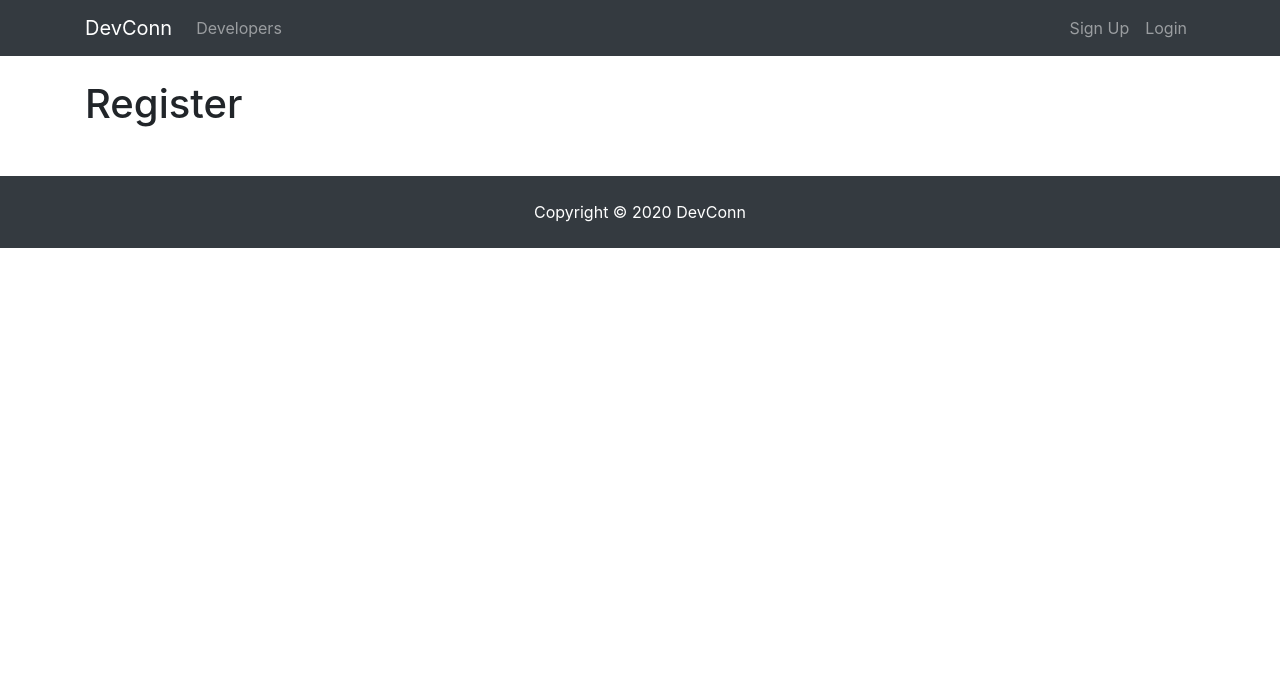
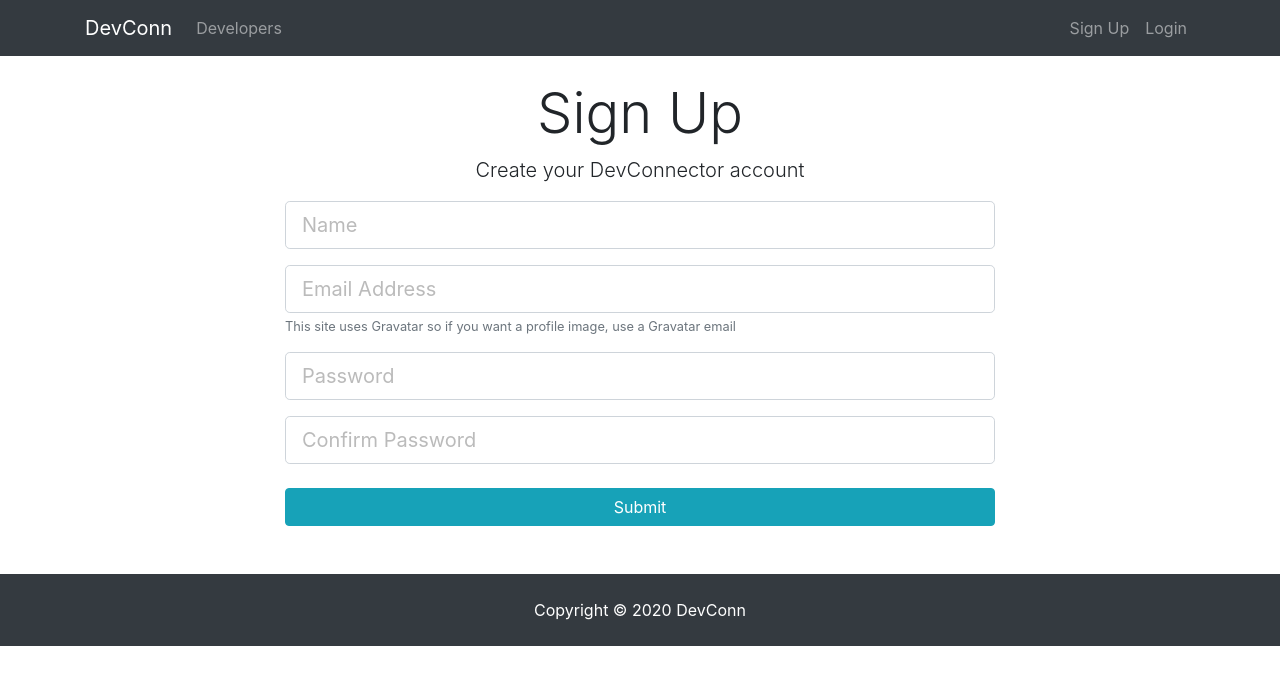
Before and after one commit to manishjchoudhary/devconn, a React (Create React App) app in the folder client/: page /register in a window 1280 px wide. Shown: the top 684 px of the page. Built offline with nearby package versions, Linux system fonts and the light colour scheme.

Commit message:
form validation

```diff
--- a/client/package.json
+++ b/client/package.json
@@ -6,6 +6,8 @@
     "@testing-library/jest-dom": "^5.11.0",
     "@testing-library/react": "^10.4.3",
     "@testing-library/user-event": "^12.0.11",
+    "axios": "^0.19.2",
+    "classnames": "^2.2.6",
     "react": "^16.13.1",
     "react-dom": "^16.13.1",
     "react-router-dom": "^5.2.0",
--- a/client/src/components/auth/Login.js
+++ b/client/src/components/auth/Login.js
@@ -1,10 +1,69 @@
 import React, { Component } from 'react';
 
 class Login extends Component {
+	constructor() {
+		super();
+		this.state = {
+			email: '',
+			password: '',
+			errors: {}
+		};
+
+		this.onChange = this.onChange.bind(this);
+		this.onSubmit = this.onSubmit.bind(this);
+	}
+
+	onChange(e) {
+		this.setState({ [e.target.name]: e.target.value });
+	}
+
+	onSubmit(event) {
+		event.preventDefault();
+
+		const user = {
+			email: this.state.email,
+			password: this.state.password
+		};
+
+		console.log(user);
+	}
+
 	render() {
 		return (
-			<div>
-				<h1>Login</h1>
+			<div className="login">
+				<div className="container">
+					<div className="row">
+						<div className="col-md-8 m-auto">
+							<h1 className="display-4 text-center">Log In</h1>
+							<p className="lead text-center">
+								Sign in to your DevConnector account
+							</p>
+							<form onSubmit={this.onSubmit}>
+								<div className="form-group">
+									<input
+										type="email"
+										className="form-control form-control-lg"
+										placeholder="Email Address"
+										name="email"
+										value={this.state.email}
+										onChange={this.onChange}
+									/>
+								</div>
+								<div className="form-group">
+									<input
+										type="password"
+										className="form-control form-control-lg"
+										placeholder="Password"
+										name="password"
+										value={this.state.password}
+										onChange={this.onChange}
+									/>
+								</div>
+								<input type="submit" value="Submit" className="btn btn-info btn-block mt-4" />
+							</form>
+						</div>
+					</div>
+				</div>
 			</div>
 		);
 	}
--- a/client/src/components/auth/Register.js
+++ b/client/src/components/auth/Register.js
@@ -1,10 +1,123 @@
 import React, { Component } from 'react';
+import axios from 'axios';
+import classnames from 'classnames';
 
 class Register extends Component {
+	constructor() {
+		super();
+		this.state = {
+			name: '',
+			email: '',
+			password: '',
+			password2: '',
+			errors: {}
+		};
+
+		this.onChange = this.onChange.bind(this);
+		this.onSubmit = this.onSubmit.bind(this);
+	}
+
+	onChange(e) {
+		this.setState({ [e.target.name]: e.target.value });
+	}
+
+	onSubmit(event) {
+		event.preventDefault();
+
+		const newUser = {
+			name: this.state.name,
+			email: this.state.email,
+			password: this.state.password,
+			password2: this.state.password2
+		};
+
+		axios.post('/api/users/register', newUser)
+			.then(res => console.log(res))
+			.catch(err => this.setState({ errors: err.response.data }));
+	}
+
 	render() {
+		const { errors } = this.state;
+
 		return (
-			<div>
-				<h1>Register</h1>
+			<div className="register">
+				<div className="container">
+					<div className="row">
+						<div className="col-md-8 m-auto">
+							<h1 className="display-4 text-center">Sign Up</h1>
+							<p className="lead text-center">
+								Create your DevConnector account
+							</p>
+							<form noValidate onSubmit={this.onSubmit}>
+								<div className="form-group">
+									<input
+										type="text"
+										className={classnames('form-control form-control-lg', {
+											'is-invalid': errors.name
+										})}
+										placeholder="Name"
+										name="name"
+										value={this.state.name}
+										onChange={this.onChange}
+									/>
+									{errors.name && (
+										<div className="invalid-feedback">{errors.name}</div>
+									)}
+								</div>
+								<div className="form-group">
+									<input
+										type="email"
+										className={classnames('form-control form-control-lg', {
+											'is-invalid': errors.email
+										})}
+										placeholder="Email Address"
+										name="email"
+										value={this.state.email}
+										onChange={this.onChange}
+									/>
+									{errors.email && (
+										<div className="invalid-feedback">{errors.email}</div>
+									)}
+									<small className="form-text text-muted">
+										This site uses Gravatar so if you want a profile image, use
+										a Gravatar email
+									</small>
+								</div>
+								<div className="form-group">
+									<input
+										type="password"
+										className={classnames('form-control form-control-lg', {
+											'is-invalid': errors.password
+										})}
+										placeholder="Password"
+										name="password"
+										value={this.state.password}
+										onChange={this.onChange}
+									/>
+									{errors.password && (
+										<div className="invalid-feedback">{errors.password}</div>
+									)}
+								</div>
+								<div className="form-group">
+									<input
+										type="password"
+										className={classnames('form-control form-control-lg', {
+											'is-invalid': errors.password2
+										})}
+										placeholder="Confirm Password"
+										name="password2"
+										value={this.state.password2}
+										onChange={this.onChange}
+									/>
+									{errors.password2 && (
+										<div className="invalid-feedback">{errors.password2}</div>
+									)}
+								</div>
+								<input type="submit" value='Submit' className="btn btn-info btn-block mt-4" />
+							</form>
+						</div>
+					</div>
+				</div>
 			</div>
 		);
 	}
```
